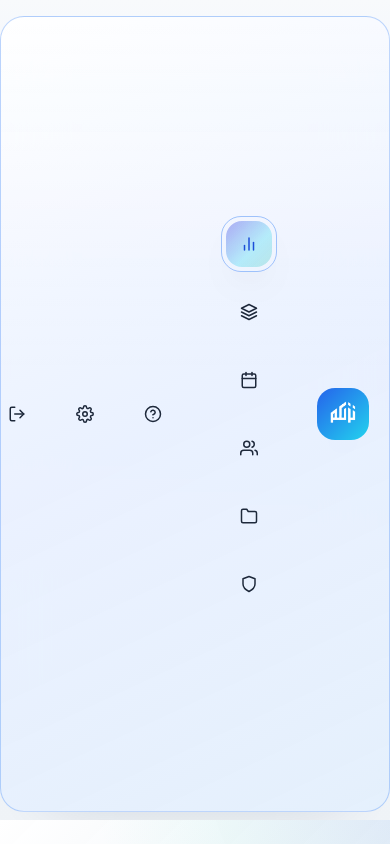
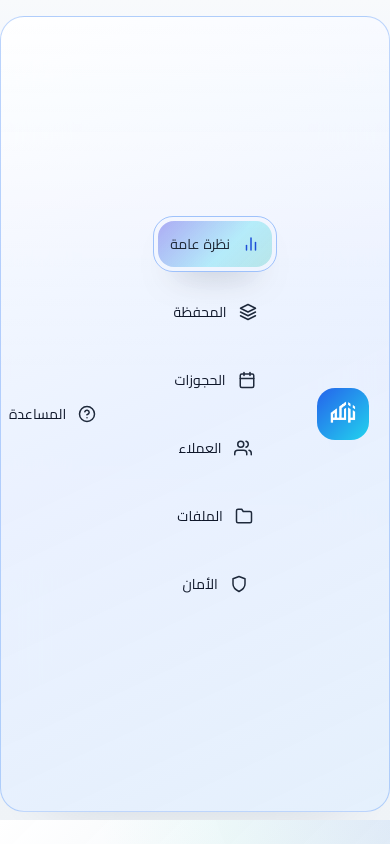
Before and after one commit to IbrahimElmahy/-, a React (Vite) app: page / in a window 390 px wide. Shown: the top 844 px of the page. Built offline with nearby package versions, Linux system fonts and the light colour scheme.

Commit message:
Ensure sidebar labels visible on touch layouts

```diff
--- a/src/App.css
+++ b/src/App.css
@@ -836,6 +836,20 @@
     justify-content: flex-end;
   }
 
+  .sidebar__icon-button {
+    width: auto;
+    justify-content: flex-start;
+    gap: 12px;
+    padding-inline: 16px;
+  }
+
+  .sidebar__label {
+    opacity: 1;
+    transform: none;
+    max-width: none;
+    pointer-events: auto;
+  }
+
   .topbar__actions {
     flex-wrap: wrap;
     justify-content: flex-start;
```
